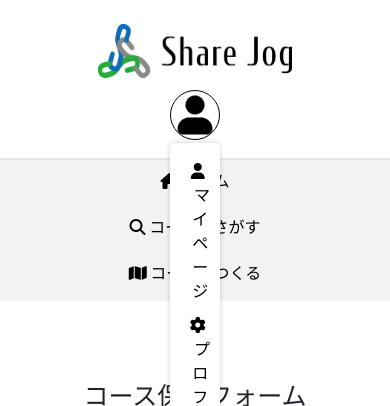
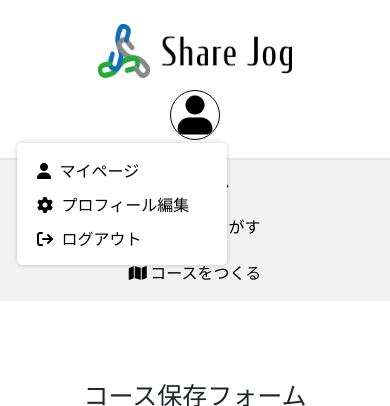
Before and after one commit to RIKU-SEINO/jog-route-planner, a Flask app: page /courses/new in a window 390 px wide, with the pointer over the restyled element. Shown: the top 406 px of the page. Run offline with Flask 3, Linux system fonts and the light colour scheme; the visitor is signed in with stand-in values (Sample User, id 1); data that the repository does not hold is empty; some libraries are stand-ins or nearby versions.

Commit message:
Edit hover popupmenu

```diff
--- a/flask_app/static/css/style.css
+++ b/flask_app/static/css/style.css
@@ -278,11 +278,8 @@ nav a:hover {
         margin-bottom: 0;
     }
 
-    .profile-btn:hover .user-menu__popup {
-        left: 0;
-        right: 0;
-        margin: 0 auto;
-        width: 90%;
+    .profile-btn:hover {
+        text-align: left;
     }
 
     .flash-message {
```
